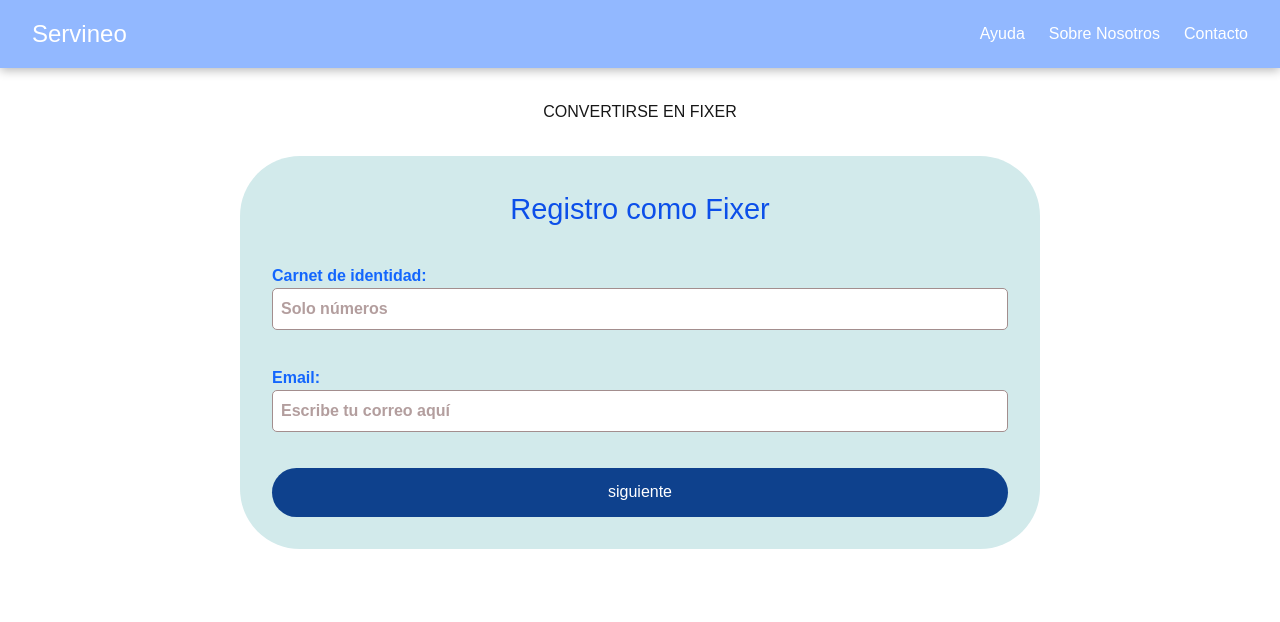
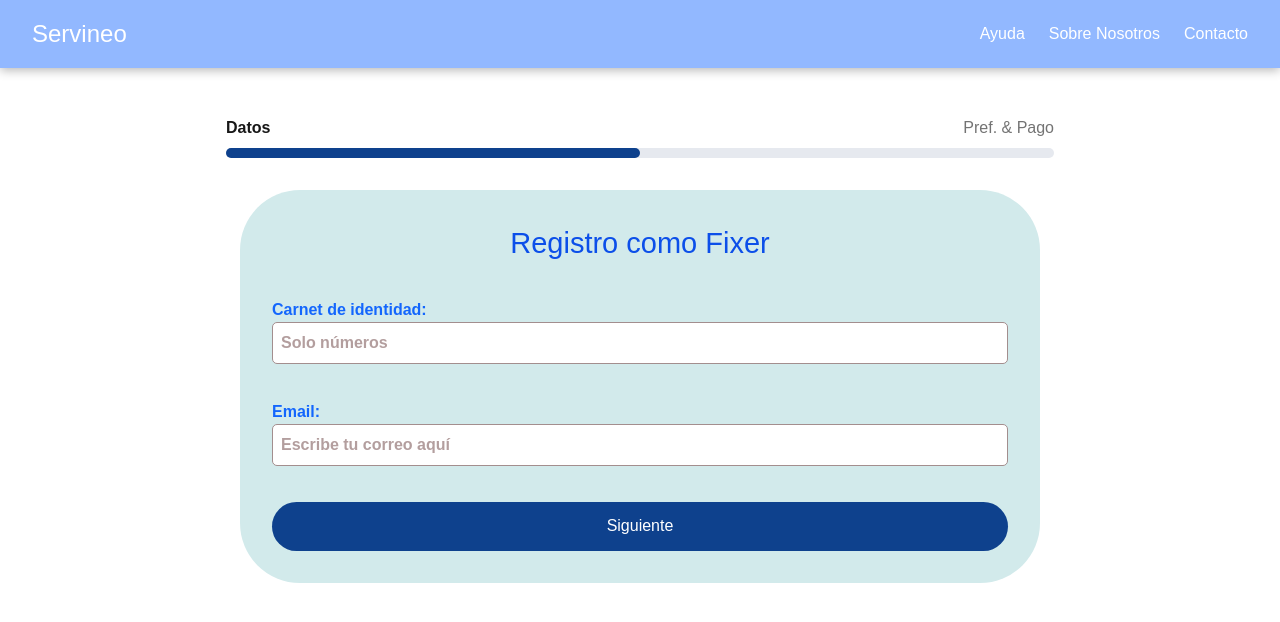
Before and after one commit to robertgt0/alquiler_front, a Next.js app: page /convertirse-fixer in a window 1280 px wide. Shown: the top 622 px of the page. Built offline with nearby package versions, Linux system fonts and the light colour scheme.

Commit message:
aniadirbarradecargadeformulario-carlosarturoteranclaros

```diff
--- a/src/app/api/test/route.ts
+++ b/src/app/api/test/route.ts
@@ -1,5 +1,6 @@
 import clientPromise from "@/lib/mongodb";
 import { NextResponse } from "next/server";
+export const runtime = "nodejs";
 
 export async function POST(req: Request) {
   try {
--- a/src/app/convertirse-fixer/Header.tsx
+++ b/src/app/convertirse-fixer/Header.tsx
@@ -1,33 +1,31 @@
-'use client';
-import React from 'react';
+"use client";
+import React from "react";
 
 export default function Header() {
   return (
     <header
       style={{
-        backgroundColor: '#92b8ffff',
-        color: 'white',
-        padding: '1rem 2rem',
-        display: 'flex',
-        alignItems: 'center',
-        justifyContent: 'space-between',
-        boxShadow: '0 2px 10px rgba(0,0,0,0.3)',
+        backgroundColor: "#92b8ff",
+        color: "white",
+        padding: "1rem 2rem",
+        display: "flex",
+        alignItems: "center",
+        justifyContent: "space-between",
+        boxShadow: "0 2px 10px rgba(0,0,0,0.3)",
       }}
     >
-      {/* Logo o título */}
-      <h1 style={{ margin: 0, fontSize: '1.5rem', cursor: 'pointer' }}>
+      <h1 style={{ margin: 0, fontSize: "1.5rem", cursor: "pointer" }}>
         Servineo
       </h1>
 
-      {/* Enlaces clicables */}
-      <nav style={{ display: 'flex', gap: '1.5rem' }}>
-        <a href="#" style={{ color: 'white', textDecoration: 'none' }}>
+      <nav style={{ display: "flex", gap: "1.5rem" }}>
+        <a href="#" style={{ color: "white", textDecoration: "none" }}>
           Ayuda
         </a>
-        <a href="#" style={{ color: 'white', textDecoration: 'none' }}>
+        <a href="#" style={{ color: "white", textDecoration: "none" }}>
           Sobre Nosotros
         </a>
-        <a href="#" style={{ color: 'white', textDecoration: 'none' }}>
+        <a href="#" style={{ color: "white", textDecoration: "none" }}>
           Contacto
         </a>
       </nav>
--- a/src/app/convertirse-fixer/RegisterForm.tsx
+++ b/src/app/convertirse-fixer/components/RegisterForm.tsx
@@ -1,22 +1,27 @@
 'use client';
 
-import { useState } from 'react';
+import { useState ,type FormEvent } from 'react';
 
-export default function RegisterForm() {
-  const [ci, setCi] = useState('');
-  const [email, setEmail] = useState('');
-  const [message, setMessage] = useState('');
+type Props = {
+  onSuccess: (data: { ci: string; email: string }) => void;
+};
 
-  const handleSubmit = async (e: React.FormEvent) => {
+export default function RegisterForm({ onSuccess }: Props) {
+  const [ci, setCi] = useState("");
+  const [email, setEmail] = useState("");
+  const [message, setMessage] = useState("");
+  const [loading, setLoading] = useState(false);
+
+  const handleSubmit = async (e: FormEvent<HTMLFormElement>) => {
     e.preventDefault();
-    setMessage('');
+    setMessage("");
 
     // Validar que el CI tenga solo números
     if (!/^\d+$/.test(ci)) {
       setMessage('❌ El carnet debe contener solo números.');
       return;
     }
-
+    setLoading(true);
     try {
       const res = await fetch('/api/test', {
         method: 'POST',
@@ -25,16 +30,21 @@ export default function RegisterForm() {
       });
 
       const data = await res.json();
-      setMessage(data.message);
 
-      if (data.success) {
-        setCi('');
-        setEmail('');
+      if (!res.ok || !data?.success) {
+        setMessage(data?.message ?? "❌ Error de validación.");
+        setLoading(false);
+        return;
       }
+      setMessage(data.message ?? "✅ OK, continuemos.");
+      onSuccess({ ci, email });
     } catch (error) {
       console.error(error);
-      setMessage('❌ Error al conectar con el servidor.');
+      setMessage("❌ Error al conectar con el servidor.");
+    } finally {
+      setLoading(false);
     }
+
   };
 
   return (
@@ -99,6 +109,7 @@ export default function RegisterForm() {
 
       <button
         type="submit"
+        disabled = {loading}
         style={{
           backgroundColor: '#0e418dff',
           color: 'white',
@@ -108,7 +119,8 @@ export default function RegisterForm() {
           cursor: 'pointer',
         }}
       >
-        siguiente
+        {loading ? "Validando..." : "Siguiente"}
+
       </button>
 
       {message && (
--- a/src/app/convertirse-fixer/registerform_prefpago.tsx
+++ b/src/app/convertirse-fixer/components/registerform_prefpago.tsx
@@ -1,8 +1,18 @@
 'use client';
 
-import { useState } from 'react';
+import { useState, type FormEvent} from 'react';
+type Props = {
+  onBack: () => void;
+  onFinish: (data: {
+    categoria?: string;
+    newsletter?: boolean;
+    metodo?: string;
+    aceptaTerminos?: boolean;
+  }) => void;
+};
 
-export default function Registerform_prefpago({ onBack }: { onBack: () => void }) {
+
+export default function Registerform_prefpago({ onBack, onFinish }: Props) {
   const [name, setName] = useState('');
   const [email, setEmail] = useState('');
 
--- a/src/app/convertirse-fixer/page.tsx
+++ b/src/app/convertirse-fixer/page.tsx
@@ -1,24 +1,74 @@
-'use client';
-import { useState } from 'react';
-import Header from './Header';
-import RegisterForm from './RegisterForm';
-import RegisterForm_Prefpago from './registerform_prefpago';
+"use client";
 
-export default function Page() {
-  const [step, setStep] = useState(1); // Paso actual
+import { useState } from "react";
+import RegisterForm from "./components/RegisterForm";
+import RegisterFormPrefPago from "./components/registerform_prefpago";
+import Header from "./Header";
 
-  const nextStep = () => setStep(step + 1);
-  const prevStep = () => setStep(step - 1);
+type Step = 0 | 1;
+
+export default function RegisterPage() {
+  const [step, setStep] = useState<Step>(0);
+  const [shared, setShared] = useState<{ ci: string; email: string } | null>(null);
+
+  const steps = ["Datos", "Pref. & Pago"];
+  const progress = ((step + 1) / steps.length) * 100;
 
   return (
-    <div>
+    <>
       <Header />
-      <h1 style={{ textAlign: 'center', marginTop: '2rem' }}>
-        CONVERTIRSE EN FIXER
-      </h1>
 
-      {step === 1 && <RegisterForm onNext={nextStep} />}
-      {step === 2 && <RegisterForm_Prefpago onBack={prevStep} />}
-    </div>
+      <div style={{ maxWidth: 860, margin: "2rem auto", padding: "1rem" }}>
+
+        <div style={{ marginBottom: "1rem" }}>
+          <div style={{ display: "flex", justifyContent: "space-between", marginBottom: 8 }}>
+            {steps.map((label, i) => (
+              <span
+                key={label}
+                style={{ fontWeight: i === step ? 700 : 500, opacity: i <= step ? 1 : 0.6 }}
+              >
+                {label}
+              </span>
+            ))}
+          </div>
+          <div style={{ height: 10, background: "#e6e9ef", borderRadius: 999 }}>
+            <div
+              style={{
+                width: `${progress}%`,
+                height: "100%",
+                borderRadius: 999,
+                background: "#0e418d",
+                transition: "width 250ms ease",
+              }}
+            />
+          </div>
+        </div>
+
+        {/* Paso 1 */}
+        {step === 0 && (
+          <RegisterForm
+            onSuccess={(data: { ci: string; email: string }) => {
+              setShared(data);
+              setStep(1);
+            }}
+          />
+        )}
+
+
+        {step === 1 && (
+          <RegisterFormPrefPago
+            onBack={() => setStep(0)}
+            onFinish={async (prefPago: Record<string, unknown>) => {
+
+              const payload = { ...(shared ?? {}), ...prefPago };
+              console.log("DATA FINAL >>>", payload);
+
+
+              alert("✅ ¡Registro completado!");
+            }}
+          />
+        )}
+      </div>
+    </>
   );
 }
```
